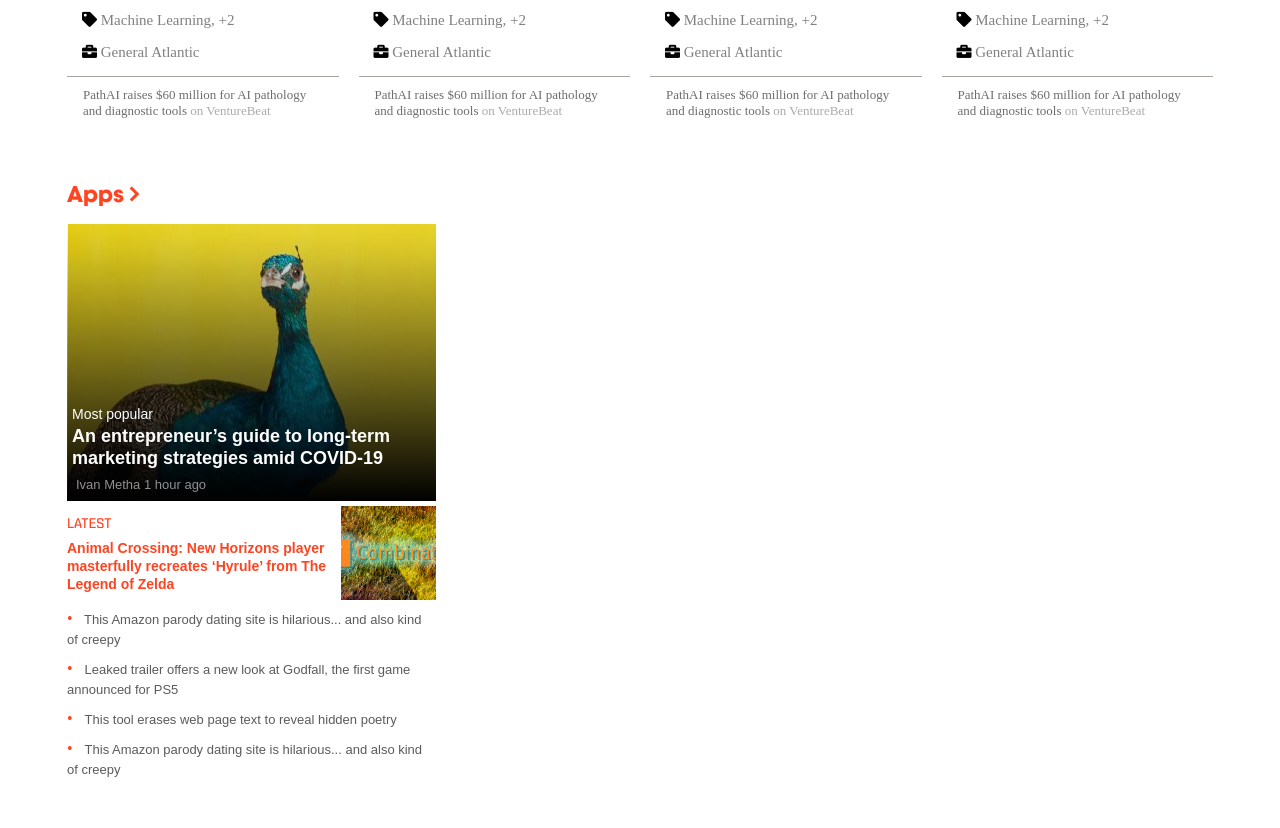
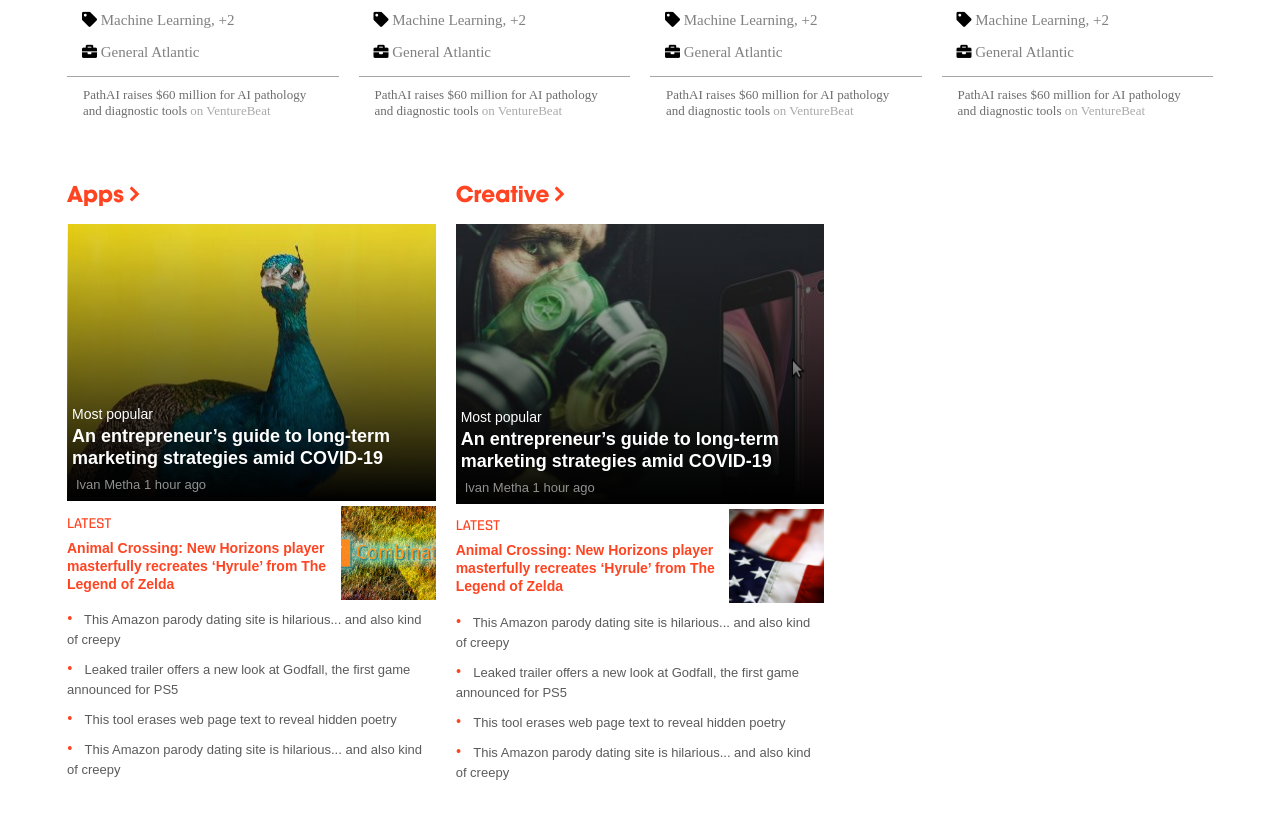
Before and after one commit to asiimwedismas/thnextweb-page, a plain HTML site: page index.html in a window 1280 px wide. Shown: the part 1265-2093 px from the top of the page. Drawn offline with Linux system fonts and the light colour scheme; a web font is replaced by a local one.

Commit message:
add apps second content

```diff
--- a/index.html
+++ b/index.html
@@ -472,6 +472,57 @@
               </div>
         </div>
 
+        <div class="col-sm-12 col-md-6 col-xl-4">
+                  <div class="latest-new-header flex-row-rj flex-justify-between-rj flex-align-center-rj col-sm-12 col-md-6 col-xl-4">
+                        <h2><a href="#">Creative <img src="img/arrow.png" alt=""></a>  </h2>
+
+                  </div>
+                        <div class="gallery-latest app-item">
+                          <a href="#">
+                              <ul class="list-latest">
+                                  <li>
+                                    <div class="image image-relative">
+                                        <img class="gradient img-latest-news" src="img/apps2.jpg" alt="">
+                                        <div class="header-apps flex-row-rj flex-align-end-rj">
+                                          <div class="description-app">
+                                            <h5>Most popular</h5>
+                                            <h3>An entrepreneur’s guide to long-term marketing strategies amid COVID-19 </h3>
+                                            <p class="author">
+                                                  Ivan Metha 1 hour ago
+                                            </p>
+                                          </div>
+                                        </div>
+                                    </div>
+                                  </li>
+                                  <li>
+                                    <div class="header-latest-header flex-row-rj flex-justify-between-rj flex-align-center-rj">
+                                      <div class="div-latest-header">
+                                        <h5>LATEST</h5>
+                                        <h4>Animal Crossing: New Horizons player masterfully recreates ‘Hyrule’ from The Legend of Zelda</h4>
+                                      </div>
+                                      <img src="img/latest-header-img2.jpg" alt="">
+                                     </div>
+                                     <div class="list-latest-header">
+                                       <ul>
+                                         <li>
+                                            <a href="#">This Amazon parody dating site is hilarious... and also kind of creepy</a>
+                                        </li>
+                                        <li>
+                                             <a href="#">Leaked trailer offers a new look at Godfall, the first game announced for PS5</a>
+                                         </li>
+                                         <li>
+                                            <a href="#">This tool erases web page text to reveal hidden poetry</a>
+                                        </li>
+                                        <li>
+                                           <a href="#">This Amazon parody dating site is hilarious... and also kind of creepy</a>
+                                       </li>
+                                       </ul>
+                                     </div>
+                              </ul>
+                            </a>
+                          </div>
+                </div>
+
     </div>
 
 
```
